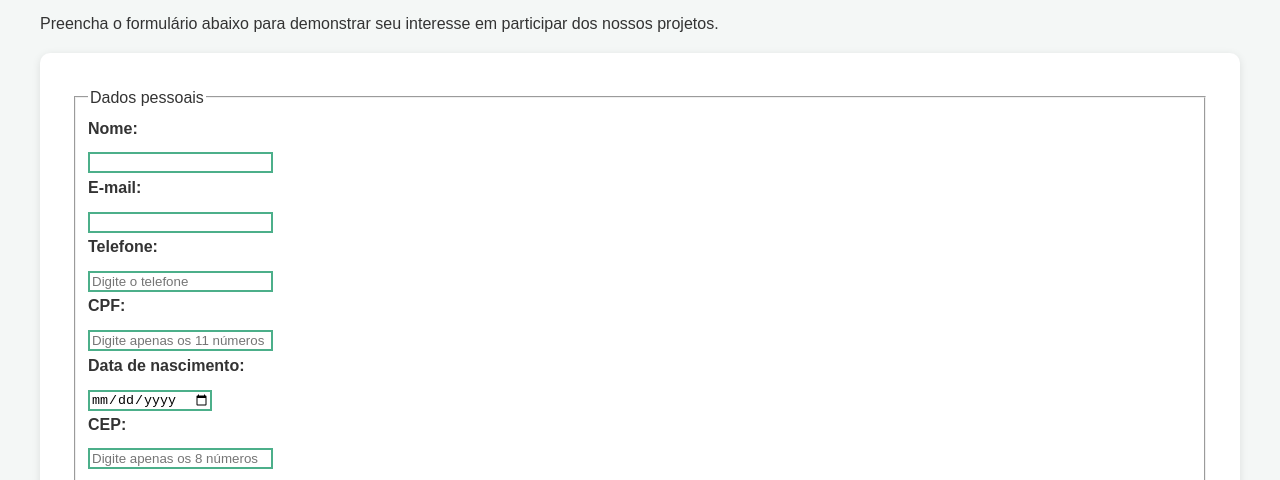
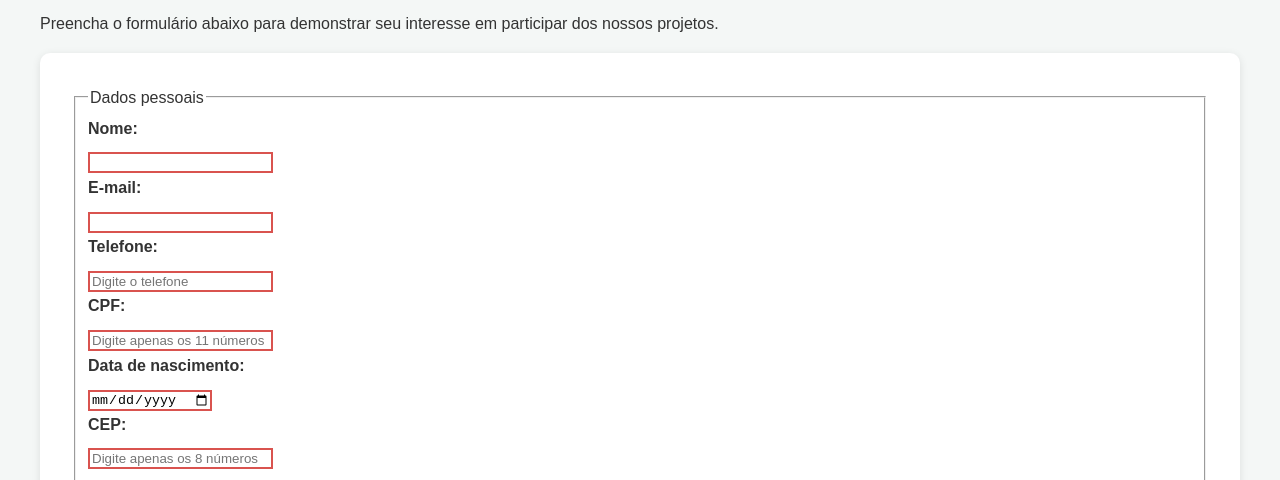
Before and after one commit to Lourrane1971/ong-maos-que-transformam, a plain HTML site: page html/cadastro.html in a window 1280 px wide. Shown: the part 317-797 px from the top of the page. Drawn offline with Linux system fonts and the light colour scheme; some packages are replaced by stand-ins of ours; a script that the page names is missing.

Commit message:
feat: melhora acessibilidade do formulario de cadastro

```diff
--- a/html/cadastro.html
+++ b/html/cadastro.html
@@ -30,7 +30,7 @@
 
     <main>
 
-        <h2>Seja Voluntário</h2>
+        <h2 id="titulo-cadastro">Seja Voluntário</h2>
 
         <p>
             Preencha o formulário abaixo para demonstrar
@@ -38,16 +38,16 @@
         </p>
 
 
-        <form>
+       <form aria-labelledby="titulo-cadastro">
 
     <fieldset>
     <legend>Dados pessoais</legend>
 
     <label for="nome">Nome:</label>
-    <input type="text" id="nome" name="nome">
+    <input type="text" id="nome" name="nome" required>
 
     <label for="email">E-mail:</label>
-    <input type="email" id="email" name="email">
+    <input type="email" id="email" name="email" required>
 
     <label for="telefone">Telefone:</label>
     <input
@@ -56,7 +56,8 @@
         name="telefone"
         pattern="[0-9]{10,11}"
         placeholder="Digite o telefone"
-        title="Digite um telefone com 10 ou 11 números">
+        title="Digite um telefone com 10 ou 11 números"
+        required>
 
     <label for="cpf">CPF:</label>
     <input
@@ -65,10 +66,11 @@
         name="cpf"
         pattern="[0-9]{11}"
         placeholder="Digite apenas os 11 números"
-        title="Digite o CPF com 11 números">
+        title="Digite o CPF com 11 números"
+        required>
 
     <label for="nascimento">Data de nascimento:</label>
-    <input type="date" id="nascimento" name="nascimento">
+    <input type="date" id="nascimento" name="nascimento" required>
 
     <label for="cep">CEP:</label>
     <input
@@ -77,7 +79,8 @@
         name="cep"
         pattern="[0-9]{8}"
         placeholder="Digite apenas os 8 números"
-        title="Digite o CEP com 8 números">
+        title="Digite o CEP com 8 números"
+        required>
     </fieldset>
 
     <button type="submit">Enviar cadastro</button>
```
